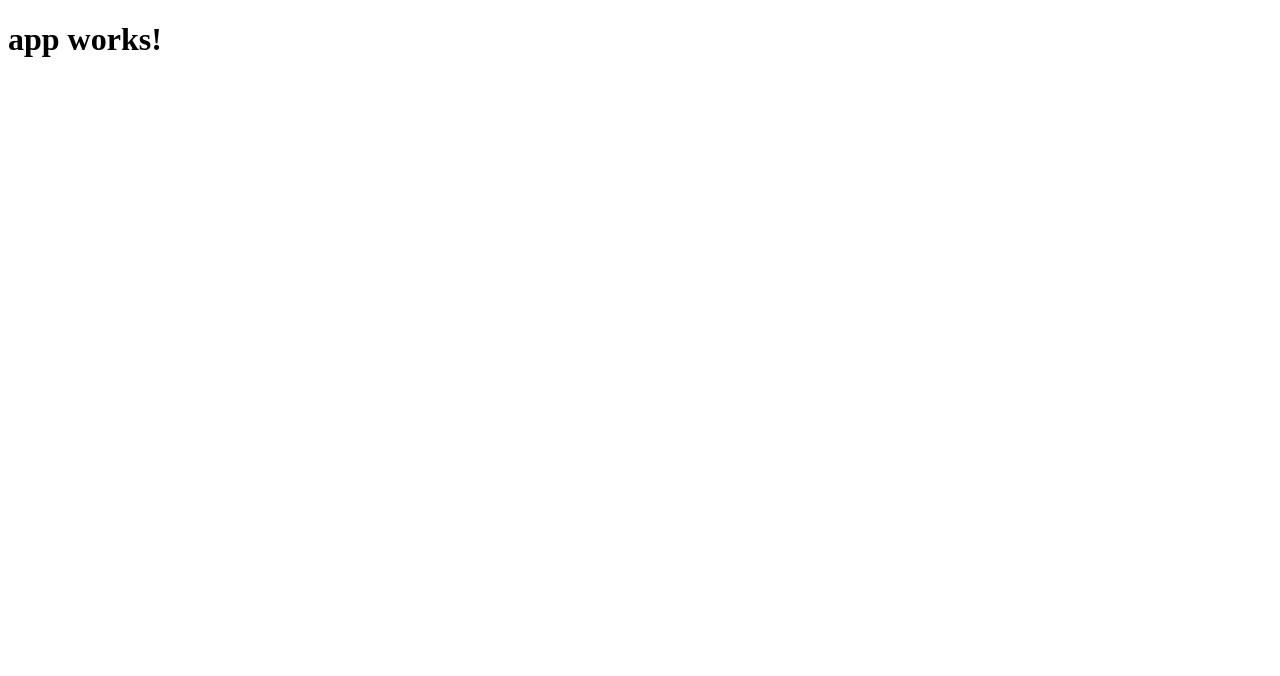
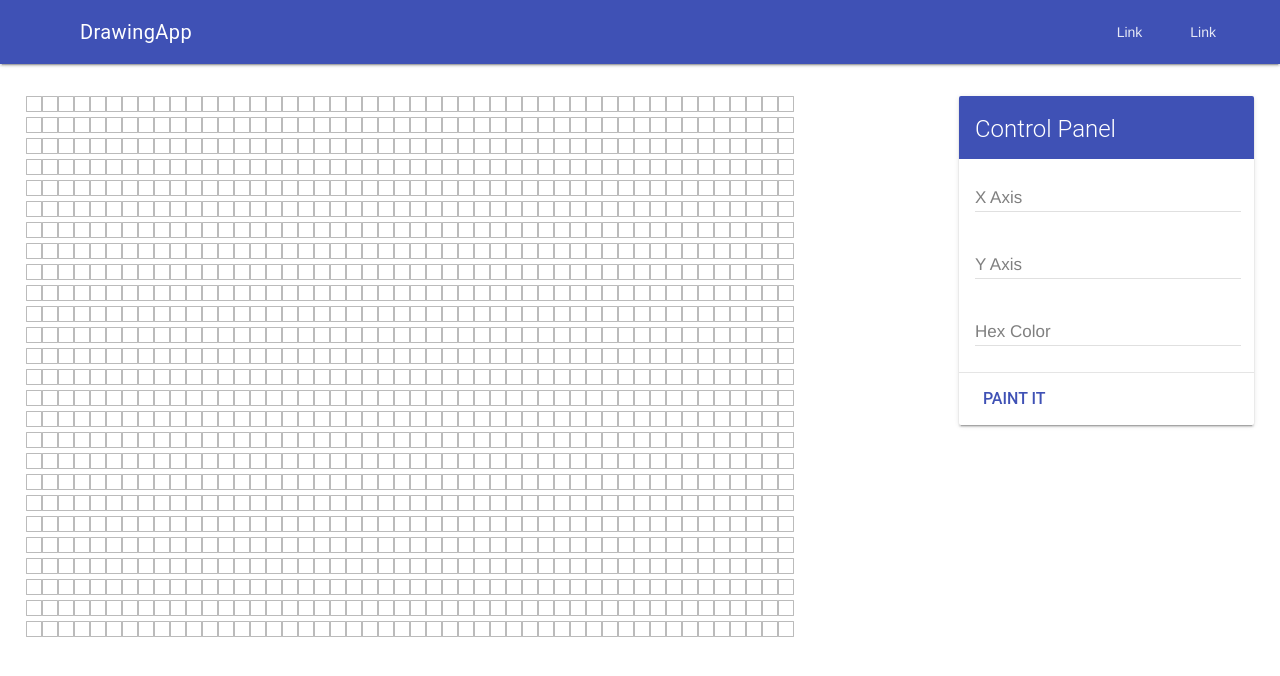
Before and after one commit to mazyvan/Drawing-App, an Angular app: page / in a window 1280 px wide. Shown: the top 676 px of the page. Built offline with nearby package versions, Linux system fonts and the light colour scheme.

Commit message:
fist day of work pixeles, responsive y dibujo por comando (pixel por pixel)

```diff
--- a/src/app/app.component.css
+++ b/src/app/app.component.css
@@ -0,0 +1,40 @@
+  .demo-card-wide.mdl-card {
+    width: auto;
+  }
+
+  .demo-card-wide>.mdl-card__title {
+    color: #fff;
+    height: 63px;
+    /*text-shadow: 2px 2px 10px rgba(0, 0, 0, 0.78);*/
+    /*background: url('https://getmdl.io/assets/demos/welcome_card.jpg') center / cover;*/
+    background-color: #3f51b5;
+  }
+
+  .demo-card-wide>.mdl-card__menu {
+    color: #fff;
+  }
+
+  .pixel {
+    width: 14px;
+    height: 14px;
+    display: inline-block;
+    background: white;
+    /*box-shadow: 0 2px 3px rgba(0, 0, 0, 0.25);*/
+    border-style: solid;
+    border-color: rgba(187, 187, 187, 1);
+    border-width: 0.3px;
+    border-radius: 0.4px;
+  }
+
+  .mdl-textfield__label {
+    color: rgba(0, 0, 0, 0.5);
+    font-size: 17px;
+  }
+
+  .mdl-card__supporting-text {
+    padding: 6px 16px;
+  }
+
+  .mdl-button {
+    font-size: 16px;
+  }
--- a/src/app/app.component.html
+++ b/src/app/app.component.html
@@ -1,3 +1,83 @@
-<h1>
-  {{title}}
-</h1>
+<div class="mdl-grid" style="padding: 8px 18px;">
+  <div class="mdl-cell mdl-cell--9-col mdl-cell--12-col-tablet mdl-cell--12-col-phone" style="overflow: auto;">
+    <div style="width: 965px;" *ngFor="let slkfjs of arr(26).fill(1); let pos_y = index;">
+      <span data-pos-x="0" [attr.data-pos-y]="pos_y" class="pixel"></span>
+      <span data-pos-x="1" [attr.data-pos-y]="pos_y" class="pixel"></span>
+      <span data-pos-x="2" [attr.data-pos-y]="pos_y" class="pixel"></span>
+      <span data-pos-x="3" [attr.data-pos-y]="pos_y" class="pixel"></span>
+      <span data-pos-x="4" [attr.data-pos-y]="pos_y" class="pixel"></span>
+      <span data-pos-x="5" [attr.data-pos-y]="pos_y" class="pixel"></span>
+      <span data-pos-x="6" [attr.data-pos-y]="pos_y" class="pixel"></span>
+      <span data-pos-x="7" [attr.data-pos-y]="pos_y" class="pixel"></span>
+      <span data-pos-x="8" [attr.data-pos-y]="pos_y" class="pixel"></span>
+      <span data-pos-x="9" [attr.data-pos-y]="pos_y" class="pixel"></span>
+      <span data-pos-x="10" [attr.data-pos-y]="pos_y" class="pixel"></span>
+      <span data-pos-x="11" [attr.data-pos-y]="pos_y" class="pixel"></span>
+      <span data-pos-x="12" [attr.data-pos-y]="pos_y" class="pixel"></span>
+      <span data-pos-x="13" [attr.data-pos-y]="pos_y" class="pixel"></span>
+      <span data-pos-x="14" [attr.data-pos-y]="pos_y" class="pixel"></span>
+      <span data-pos-x="15" [attr.data-pos-y]="pos_y" class="pixel"></span>
+      <span data-pos-x="16" [attr.data-pos-y]="pos_y" class="pixel"></span>
+      <span data-pos-x="17" [attr.data-pos-y]="pos_y" class="pixel"></span>
+      <span data-pos-x="18" [attr.data-pos-y]="pos_y" class="pixel"></span>
+      <span data-pos-x="19" [attr.data-pos-y]="pos_y" class="pixel"></span>
+      <span data-pos-x="20" [attr.data-pos-y]="pos_y" class="pixel"></span>
+      <span data-pos-x="21" [attr.data-pos-y]="pos_y" class="pixel"></span>
+      <span data-pos-x="22" [attr.data-pos-y]="pos_y" class="pixel"></span>
+      <span data-pos-x="23" [attr.data-pos-y]="pos_y" class="pixel"></span>
+      <span data-pos-x="24" [attr.data-pos-y]="pos_y" class="pixel"></span>
+      <span data-pos-x="25" [attr.data-pos-y]="pos_y" class="pixel"></span>
+      <span data-pos-x="26" [attr.data-pos-y]="pos_y" class="pixel"></span>
+      <span data-pos-x="27" [attr.data-pos-y]="pos_y" class="pixel"></span>
+      <span data-pos-x="28" [attr.data-pos-y]="pos_y" class="pixel"></span>
+      <span data-pos-x="29" [attr.data-pos-y]="pos_y" class="pixel"></span>
+      <span data-pos-x="30" [attr.data-pos-y]="pos_y" class="pixel"></span>
+      <span data-pos-x="31" [attr.data-pos-y]="pos_y" class="pixel"></span>
+      <span data-pos-x="32" [attr.data-pos-y]="pos_y" class="pixel"></span>
+      <span data-pos-x="33" [attr.data-pos-y]="pos_y" class="pixel"></span>
+      <span data-pos-x="34" [attr.data-pos-y]="pos_y" class="pixel"></span>
+      <span data-pos-x="35" [attr.data-pos-y]="pos_y" class="pixel"></span>
+      <span data-pos-x="36" [attr.data-pos-y]="pos_y" class="pixel"></span>
+      <span data-pos-x="37" [attr.data-pos-y]="pos_y" class="pixel"></span>
+      <span data-pos-x="38" [attr.data-pos-y]="pos_y" class="pixel"></span>
+      <span data-pos-x="39" [attr.data-pos-y]="pos_y" class="pixel"></span>
+      <span data-pos-x="40" [attr.data-pos-y]="pos_y" class="pixel"></span>
+      <span data-pos-x="41" [attr.data-pos-y]="pos_y" class="pixel"></span>
+      <span data-pos-x="42" [attr.data-pos-y]="pos_y" class="pixel"></span>
+      <span data-pos-x="43" [attr.data-pos-y]="pos_y" class="pixel"></span>
+      <span data-pos-x="44" [attr.data-pos-y]="pos_y" class="pixel"></span>
+      <span data-pos-x="45" [attr.data-pos-y]="pos_y" class="pixel"></span>
+      <span data-pos-x="46" [attr.data-pos-y]="pos_y" class="pixel"></span>
+      <span data-pos-x="47" [attr.data-pos-y]="pos_y" class="pixel"></span>
+
+    </div>
+  </div>
+
+  <div class="mdl-cell mdl-cell--3-col mdl-cell--12-col-tablet mdl-cell--12-col-phone">
+    <div class="demo-card-wide mdl-card mdl-shadow--2dp">
+      <div class="mdl-card__title">
+        <h2 class="mdl-card__title-text">Control Panel</h2>
+      </div>
+      <div class="mdl-card__supporting-text" (keyup.enter)="paint()">
+        <div class="mdl-textfield mdl-js-textfield mdl-textfield--floating-label">
+          <input [(ngModel)]="x_axis" class="mdl-textfield__input" type="number" id="sample3">
+          <label class="mdl-textfield__label" for="sample3">X Axis</label>
+        </div>
+        <div class="mdl-textfield mdl-js-textfield mdl-textfield--floating-label">
+          <input [(ngModel)]="y_axis" class="mdl-textfield__input" type="number" id="sample3">
+          <label class="mdl-textfield__label" for="sample3">Y Axis</label>
+        </div>
+        <div class="mdl-textfield mdl-js-textfield mdl-textfield--floating-label">
+          <input [(ngModel)]="color" class="mdl-textfield__input" type="text" id="sample3">
+          <label class="mdl-textfield__label" for="sample3">Hex Color</label>
+        </div>
+      </div>
+      <div class="mdl-card__actions mdl-card--border">
+        <button (click)="paint()" class="mdl-button mdl-button--colored mdl-js-button mdl-js-ripple-effect">
+          Paint it
+        </button>
+      </div>
+    </div>
+
+  </div>
+</div>
--- a/src/app/app.component.ts
+++ b/src/app/app.component.ts
@@ -1,4 +1,4 @@
-import { Component } from '@angular/core';
+import { Component, ElementRef } from '@angular/core';
 
 @Component({
   selector: 'app-root',
@@ -6,5 +6,13 @@ import { Component } from '@angular/core';
   styleUrls: ['./app.component.css']
 })
 export class AppComponent {
-  title = 'app works!';
+  public arr = Array;
+  public x_axis = undefined;
+  public y_axis = undefined;
+  public color = undefined;
+  constructor(private elRef:ElementRef) { }
+
+  paint() {
+    this.elRef.nativeElement.querySelector('.pixel[data-pos-x="' + this.x_axis + '"][data-pos-y="' + this.y_axis + '"]').style.background = this.color;
+  }
 }
--- a/src/index.html
+++ b/src/index.html
@@ -1,5 +1,6 @@
 <!doctype html>
-<html lang="en">
+<html lang="es">
+
 <head>
   <meta charset="utf-8">
   <title>DrawingApp</title>
@@ -7,8 +8,42 @@
 
   <meta name="viewport" content="width=device-width, initial-scale=1">
   <link rel="icon" type="image/x-icon" href="favicon.ico">
+  <link rel="stylesheet" href="https://fonts.googleapis.com/icon?family=Material+Icons">
+  <link rel="stylesheet" href="https://code.getmdl.io/1.3.0/material.indigo-pink.min.css">
 </head>
+
 <body>
-  <app-root>Loading...</app-root>
+    <!-- Always shows a header, even in smaller screens. -->
+  <div class="mdl-layout mdl-js-layout mdl-layout--fixed-header">
+    <header class="mdl-layout__header">
+      <div class="mdl-layout__header-row">
+        <!-- Title -->
+        <span class="mdl-layout-title">DrawingApp</span>
+        <!-- Add spacer, to align navigation to the right -->
+        <div class="mdl-layout-spacer"></div>
+        <!-- Navigation. We hide it in small screens. -->
+        <nav class="mdl-navigation mdl-layout--large-screen-only">
+          <a class="mdl-navigation__link" href="">Link</a>
+          <a class="mdl-navigation__link" href="">Link</a>
+        </nav>
+      </div>
+    </header>
+    <div class="mdl-layout__drawer">
+      <span class="mdl-layout-title">DrawingApp</span>
+      <nav class="mdl-navigation">
+        <a class="mdl-navigation__link" href="">Link</a>
+        <a class="mdl-navigation__link" href="">Link</a>
+      </nav>
+    </div>
+    <main class="mdl-layout__content">
+      <div class="page-content">
+        <!-- Your content goes here -->
+      </div>
+    </main>
+  </div>
+  <br><br><br><br>
+  <app-root></app-root>
+  <script defer src="https://code.getmdl.io/1.3.0/material.min.js"></script>
 </body>
+
 </html>
```
